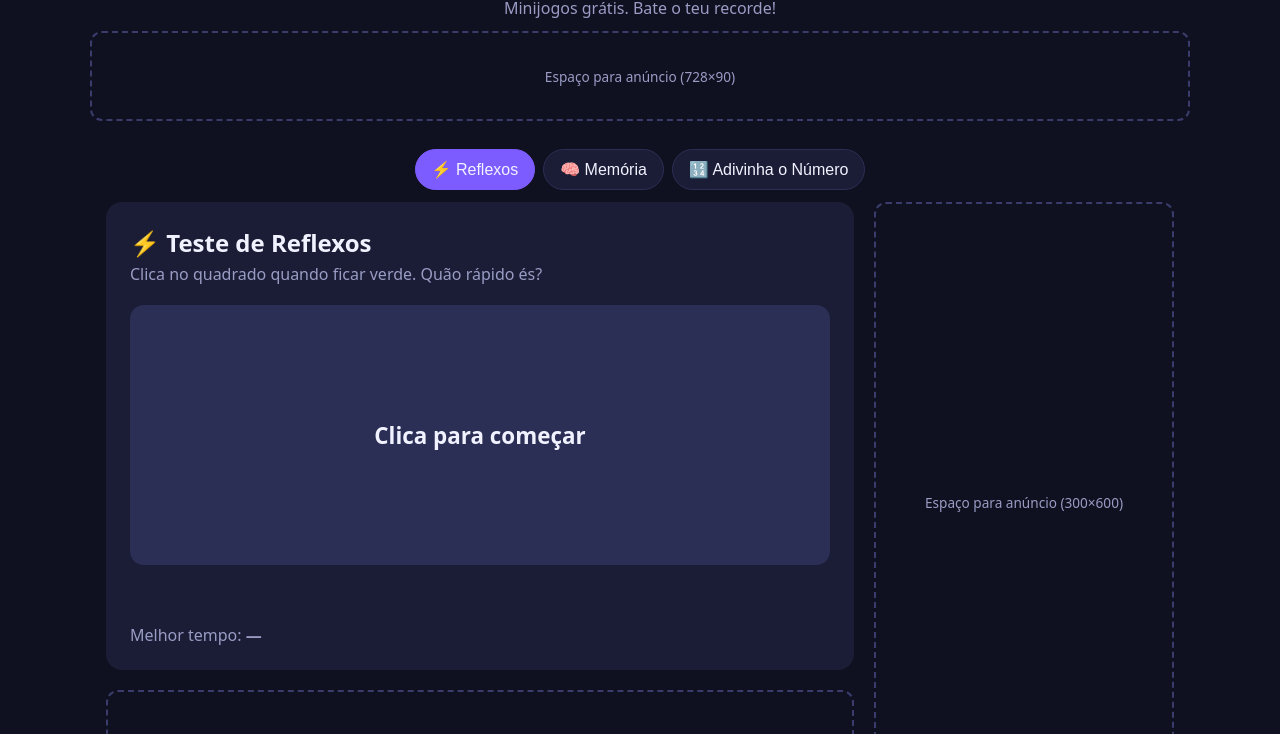
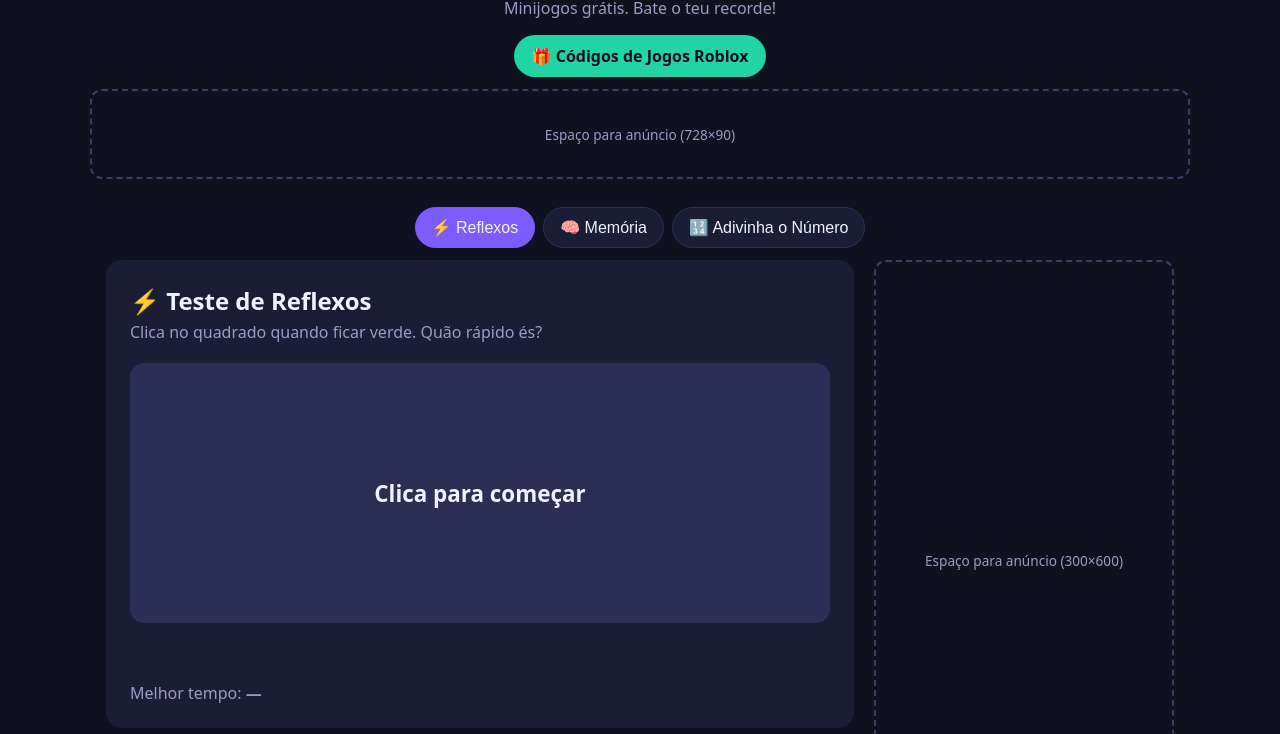
Before and after one commit to andreroliz07-star/andreroliz07-star.github.io, a plain HTML site: page index.html in a window 1280 px wide. Shown: the part 85-819 px from the top of the page. Drawn offline with Linux system fonts and the light colour scheme.

Commit message:
Update index.html

```diff
--- a/index.html
+++ b/index.html
@@ -50,6 +50,7 @@
 <header>
   <h1>Zona de <span>Jogos</span></h1>
   <p>Minijogos grátis. Bate o teu recorde!</p>
+  <p><a href="codigos.html" style="display:inline-block;margin-top:10px;background:#22d3a6;color:#0f1020;padding:10px 18px;border-radius:999px;text-decoration:none;font-weight:700">🎁 Códigos de Jogos Roblox</a></p>
 </header>
 
 <div class="ad top">Espaço para anúncio (728×90)</div>
```
